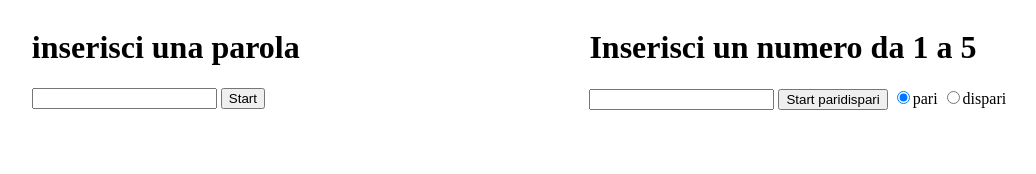
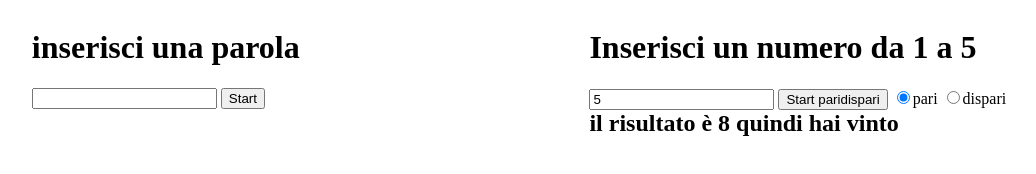
Before and after one commit to fabio98p/js-paliedispari, a plain HTML site: page index.html in a window 1280 px wide. Both pictures are taken after a click on the button "Start paridispari". Shown: the whole page, without its empty margins (121-1157 px from the left). Drawn offline with Linux system fonts and the light colour scheme.

Commit message:
palidispari v1.0 completato

```diff
--- a/index.html
+++ b/index.html
@@ -15,11 +15,11 @@
 	</div>
 	<div class="paridispari">
 		<h1>Inserisci un numero da 1 a 5</h1>
-		<input id="textNumero" type="text">
+		<input id="textNumero" type="text" value="5">
 		<button onclick="startPariDispari()">Start paridispari</button>
 		<input name="radio" id="radioPari" type="radio" checked><span>pari</span>
-		<input name="radio" id="radioDispari" type="radio"><span>dispari</span>
-		<h2 id="notPalindroma"></h2>
+		<input name="radio" id="radioDispari" type="radio"><span>dispari</span><br>
+		<h2 style="display: inline;" id="somma"></h2><h2 style="display: inline;" id="result"></h2>
 	</div>
 	<script src="./main.js"></script>
 </body>
--- a/main.js
+++ b/main.js
@@ -1,6 +1,7 @@
 //#region palindromo
 function startPalindroma() {
 	if (isPalindroma(document.getElementById("textPalindroma").value)) {
+		console.log();
 		document.getElementById("notPalindroma").innerHTML = "Questa parola è palindroma"
 	}
 	else{
@@ -8,27 +9,27 @@ function startPalindroma() {
 	}
 }
 function isPalindroma(parola) {
-	return parola = parola.split("").reverse().join("");
+	return parola == parola.split("").reverse().join("");
 }
 //#endregion
 
+//#region paridispari
 function startPariDispari() {
-
-	var myNumber = parseInt(document.getElementById("textNumero").value)
-	var computerNumber = random(1, 5);
-	var somma = myNumber + computerNumber
-
+	var somma = insertNumber("textNumero") + random(1, 5);
+	document.getElementById("somma").innerHTML = "il risultato è "+ somma +" quindi hai "
 	if (!(somma%2) && document.getElementById("radioPari").checked || somma%2 && document.getElementById("radioDispari").checked) {
 		//caso di vincita
-		console.log("tu hai vinto");
-		console.log(somma);
+		document.getElementById("result").innerHTML = "vinto"
 	}
 	else{
 		//caso di perdita
-		console.log("tu hai perso");
-		console.log(somma);
+		document.getElementById("result").innerHTML = "perso"
 	}
 }
 function random(min, max) {
 	return Math.floor(Math.random() * (max - min)) + min;
 }
+function insertNumber(hello) {
+	return parseInt(document.getElementById(hello).value)
+}
+//#endregion
```
